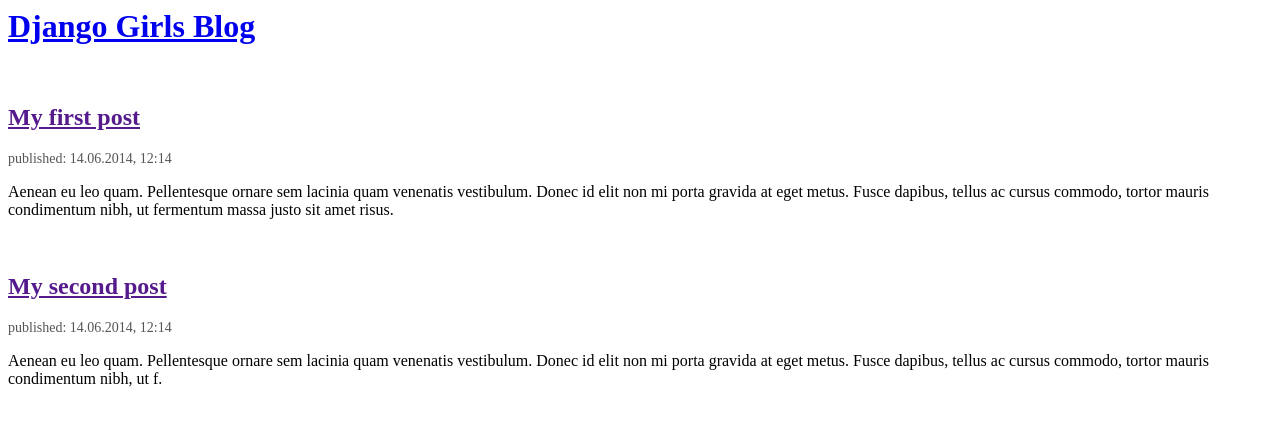
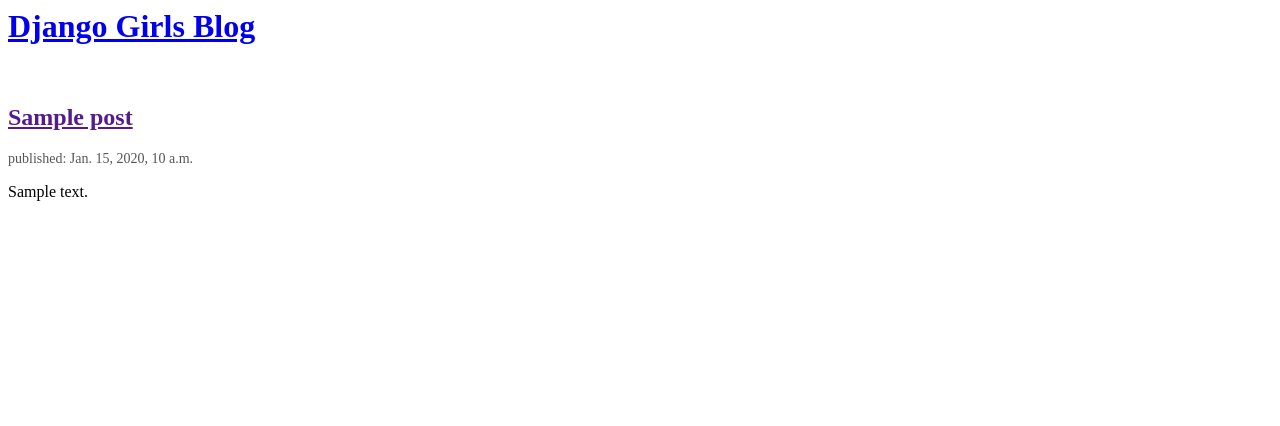
Before and after one commit to olumide1128/my-first-blog, a Django app: template blog/templates/blog/post_list.html in a window 1280 px wide. Shown: the top 426 px of the page. Run offline with Django 3.2, Linux system fonts and the light colour scheme; the template is opened without the code that fills it: most values are stand-ins (such as "Sample title", 1, 10 or a date in 2020).

Commit message:
Modified templates to display posts from database

```diff
--- a/blog/templates/blog/post_list.html
+++ b/blog/templates/blog/post_list.html
@@ -8,17 +8,14 @@
         </div>
         <br>
 
-        <div>
-            <h2><a href="">My first post</a></h2>
-            <p style="color:#555; font-size: 14">published: 14.06.2014, 12:14</p>
-            <p>Aenean eu leo quam. Pellentesque ornare sem lacinia quam venenatis vestibulum. Donec id elit non mi porta gravida at eget metus. Fusce dapibus, tellus ac cursus commodo, tortor mauris condimentum nibh, ut fermentum massa justo sit amet risus.</p>
+		{% for post in posts%}
+       	<div>
+            <h2><a href="">{{ post.title }}</a></h2>
+            <p style="color:#555; font-size: 14">published: {{ post.published_date }}</p>
+            <p>{{ post.text|linebreaksbr }}</p>
         </div>
 		<br>
+		{% endfor %}
 
-        <div>
-            <h2><a href="">My second post</a></h2>
-            <p style="color:#555; font-size: 14">published: 14.06.2014, 12:14</p>
-            <p>Aenean eu leo quam. Pellentesque ornare sem lacinia quam venenatis vestibulum. Donec id elit non mi porta gravida at eget metus. Fusce dapibus, tellus ac cursus commodo, tortor mauris condimentum nibh, ut f.</p>
-        </div>
     </body>
 </html>
--- a/blog/views.py
+++ b/blog/views.py
@@ -1,8 +1,11 @@
 from django.shortcuts import render
+from .models import Post
+from django.utils import timezone
 # from django.http import HttpResponse
 
 # Create your views here.
 def post_list(request):
 	# return HttpResponse("hey")
 
-    return render(request, 'blog/post_list.html', {})
+    posts = Post.objects.filter(published_date__lte=timezone.now()).order_by('published_date')
+    return render(request, 'blog/post_list.html', {'posts': posts})
```
